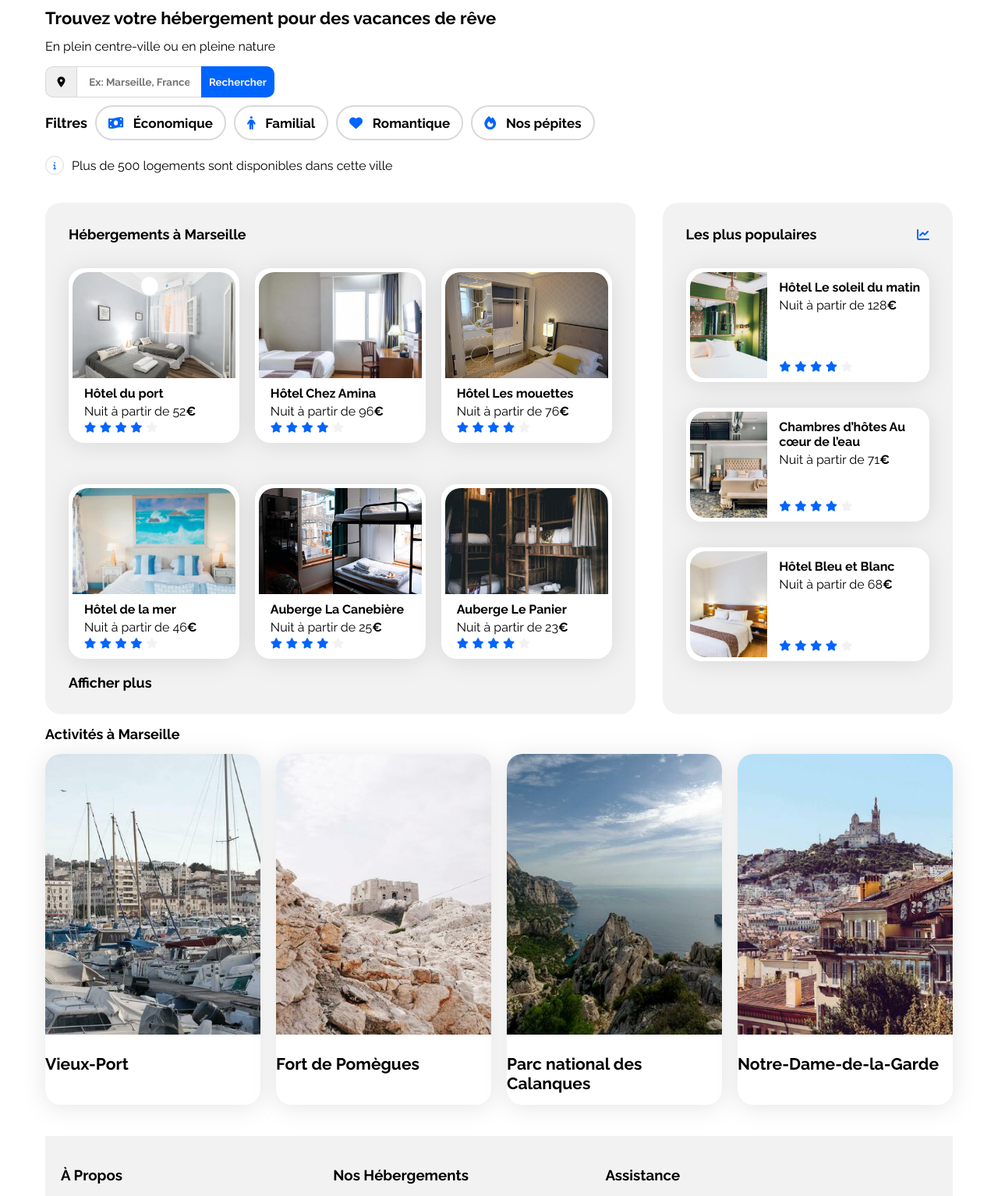
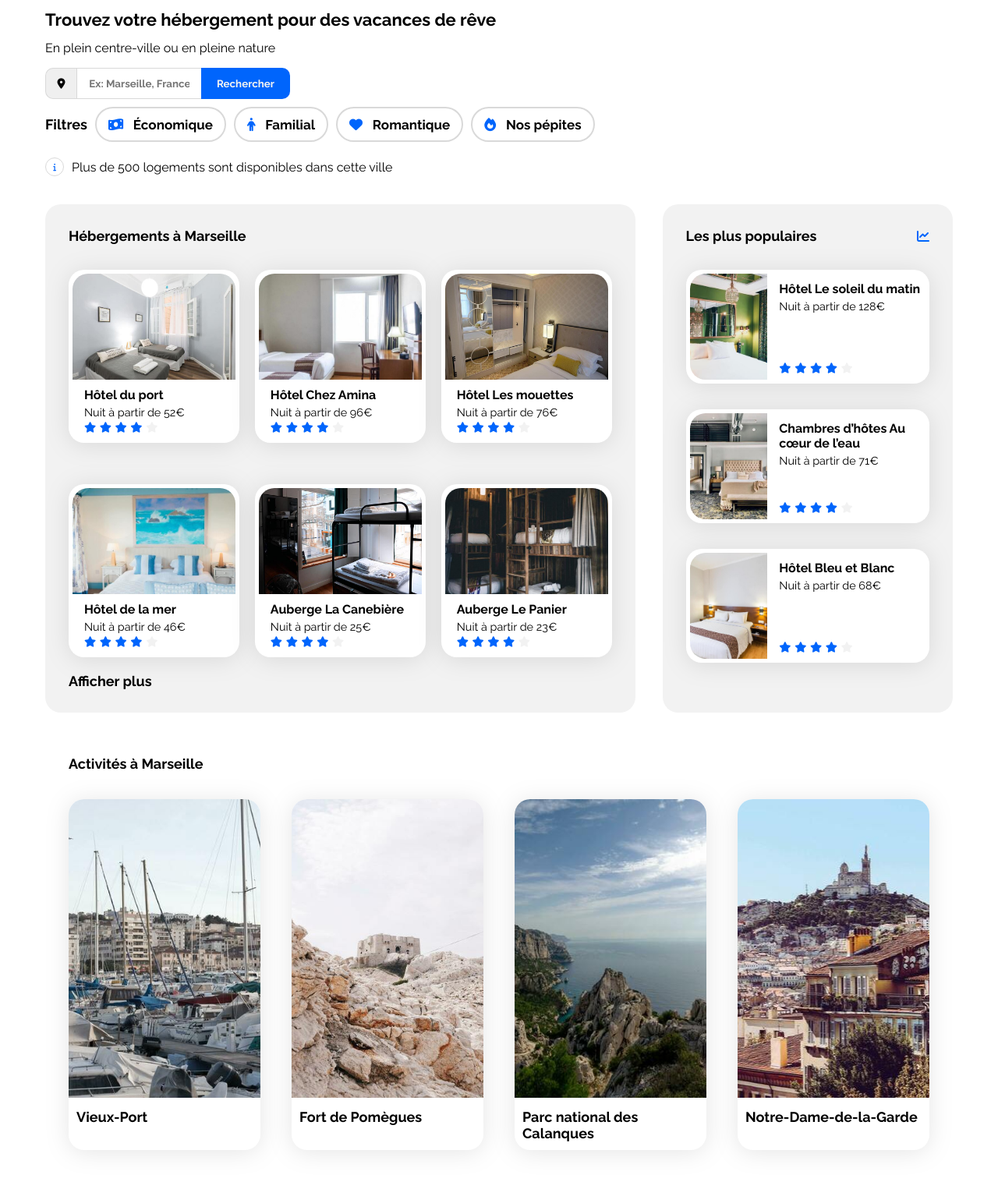
Before and after one commit to RossignolBrigand/OpenClassrooms_Projet_02, a plain HTML site: page index.html in a window 1280 px wide. Shown: the part 94-1628 px from the top of the page at 78% size. Drawn offline with Linux system fonts and the light colour scheme.

Commit message:
Finished activites and some polish

```diff
--- a/css/style.css
+++ b/css/style.css
@@ -15,7 +15,7 @@
 body {
     display: flex;
     justify-content: center;
-    font-size: 16px;
+    font-size: 1em;
 }
 
 a {
@@ -69,7 +69,7 @@ p {
 }
 
 .euro {
-    font-weight: bold;
+    font-weight: 600px;
 }
 
 .neutral-star {
@@ -101,11 +101,9 @@ header {
     padding: 10px;
     float: left;
 }
-
-.nav-button:not(:last-child) {
-    padding-right: 30px;
+.nav-item {
+    border-top: 2px solid var(--main-light-color);
 }
-
 .nav-item:hover {
     border-top: 2px solid var(--main-color);
     color: var(--main-color);
@@ -156,17 +154,17 @@ header {
     color: var(--main-bg-color);
     font-weight: bold;
     text-align: center;
-    padding: 10px; /** the text behaves weirdly when setting a padding of more than 10px **/
+    padding: 10px 20px; /** still got to tweak **/
     border: none;
-    border-radius: 0 10px 10px 0; /** tbd: find reasons why buttons lose their selectable trait when changing border params **/
+    border-radius: 0 10px 10px 0;
 }
 
 .submit-button:hover {
-    filter: brightness(0.5);
-} /** Not Working for the moment **/
+    filter: brightness(0.8);
+}
 
 .fa-location-dot {
-    color: black; /** Sets the color of the location pin icon **/
+    color: black; /** Sets the color of the location pin icon contrary to all other icons on the page **/
 }
 
 /****** Filter Group ********/
@@ -205,7 +203,6 @@ header {
     text-align: center;
     font-weight:600;
     font-size: 1.0625rem;
-    /** tbd: find reasons why buttons lose their selectable trait when changing border params **/
     /** tbd: Find out how to deal with icon getting borders and changing colors on their own **/
 }
 
@@ -227,10 +224,10 @@ header {
 .info-container p {
     margin-bottom: 0;
 }
+
 .hidden-info {
     display: none;
 }
-
 
 #info-button {
     height: 24px;
@@ -241,15 +238,17 @@ header {
     background-color: var(--main-light-color);
     border: 1px solid var(--filter-btn-color);
 }
+
 #info-button:hover {
     cursor: pointer;
+    filter: brightness(0.9);
 }
 
-#info-button:hover .hidden-info {
-    display: block;
-}
 /****** Cards Common *******/
 
+.card p {
+    font-size : 0.80em;
+}
 
 
 /****** Hebergements And Populaires ***********/
@@ -377,31 +376,54 @@ header {
 
 /*** Activités ***/
 
-.activites section {
-    background-color: var(--main-bg-color);
-    border-radius: 20px;
+.activites {
+    margin-top: 10px;
     padding: 30px;
+    display: flex;
+    flex-direction: column;
     box-sizing: border-box;
+    justify-content:space-between;
+}
+
+.activites-title {
+    margin-bottom: 20px;
 }
 
 .activites-cards {
     display: flex;
     flex-flow: row wrap;
-    gap: 20px;
+    gap: 40px;
 }
 
 .activites-cards a {
     flex: 1 1 0%;
 }
+
 .activites-cards .card {
     padding: 0;
     height: 450px;
+    box-sizing: border-box;
 }
+
 .activites-cards img {
     width: 100%;
-    height: 80%;
+    height: 85%;
     border-radius: 20px 20px 0 0;
 }
+
+.activites-cards .card-text {
+    display: flex;
+    flex-wrap: wrap;
+    justify-content: flex-start;
+    align-items: center;
+}
+
+.activites-cards h3 {
+    padding: 10px;
+    margin: 0;
+    font-size: 1em;
+}
+
 /*** Footer ***/
 
 footer {
--- a/index.html
+++ b/index.html
@@ -25,7 +25,7 @@
     <div class="main-container">
         <header>
             <div class="logo-container">
-                <a id="booki-accueil" href="#" title="Accueil">
+                <a id="booki-accueil" href="" title="Accueil">
                     <img id="booki-logo" src="images/logo/Booki.png" alt="Logo Booki">
                 </a>
             </div>
@@ -62,11 +62,8 @@
                     </div>
                 </div>
                 <div class="info-container">
-                    <button id="info-button"><i class="fa-solid fa-info"></i></button>
+                    <button id="info-button" role="contentinfo"><i class="fa-solid fa-info"></i></button>
                     <p id="options-info-text">[Plus de ${500} logements disponibles dans cette ville]</p> <!--Text updated through JS-->
-                </div>
-                <div class="hidden-info">
-                    <p>This is a tooltip</p>
                 </div>
             </div>
             <!-- #endregion -->
@@ -304,7 +301,7 @@
         <footer>
             <div class="footer-container">
                 <div class="a-propos">
-                    <h3>À Propos</h3>
+                    <h2>À Propos</h2>
                     <div class="footer-links">
                         <ul>
                             <li><a href="">Fonctionnement du site</a></li>
@@ -314,7 +311,7 @@
                     </div>
                 </div>
                 <div class="nos-hebergements">
-                    <h3>Nos Hébergements</h3>
+                    <h2>Nos Hébergements</h2>
                     <div class="footer-links">
                         <ul>
                             <li><a href="">Charte Qualité</a></li>
@@ -323,7 +320,7 @@
                     </div>
                 </div>
                 <div class="assistance">
-                    <h3>Assistance</h3>
+                    <h2>Assistance</h2>
                     <div class="footer-links">
                         <ul>
                             <li><a href="">Centre d'aide</a></li>
```
Also changed, not shown: 1 other file.
